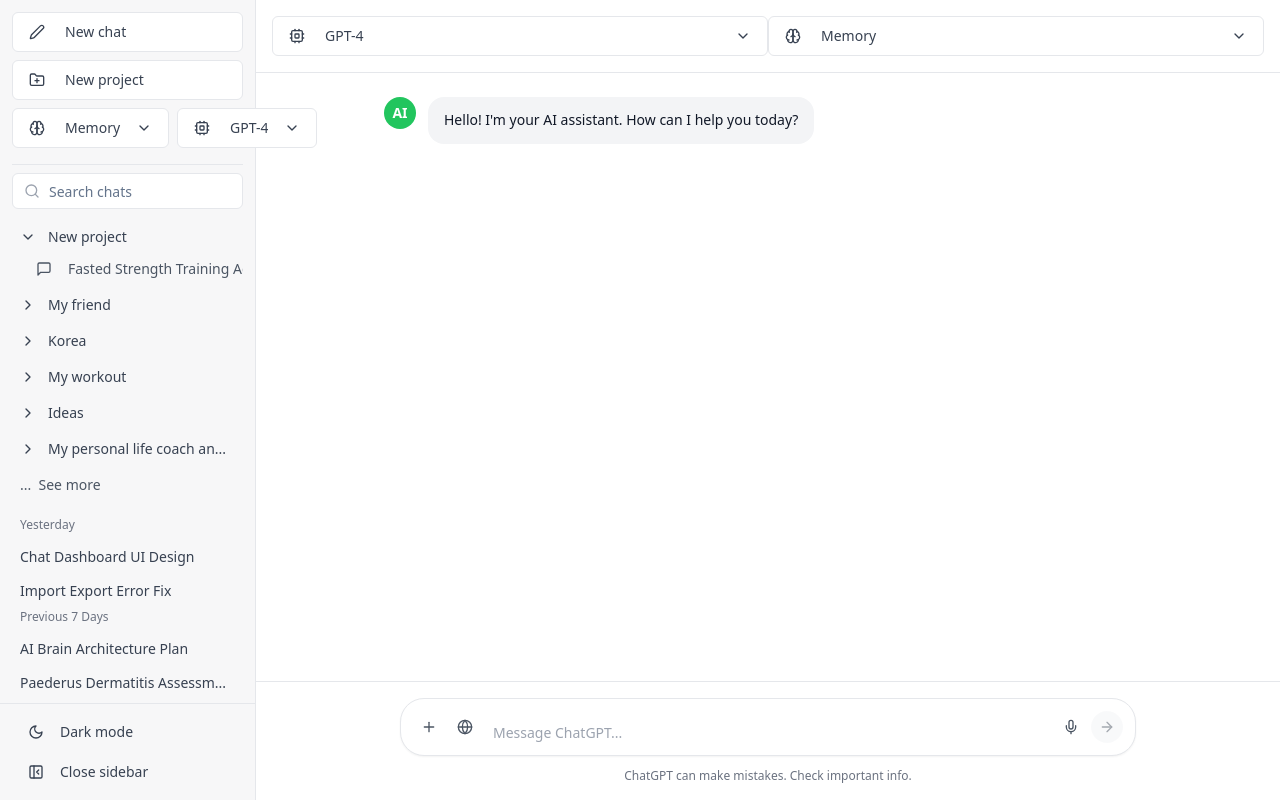
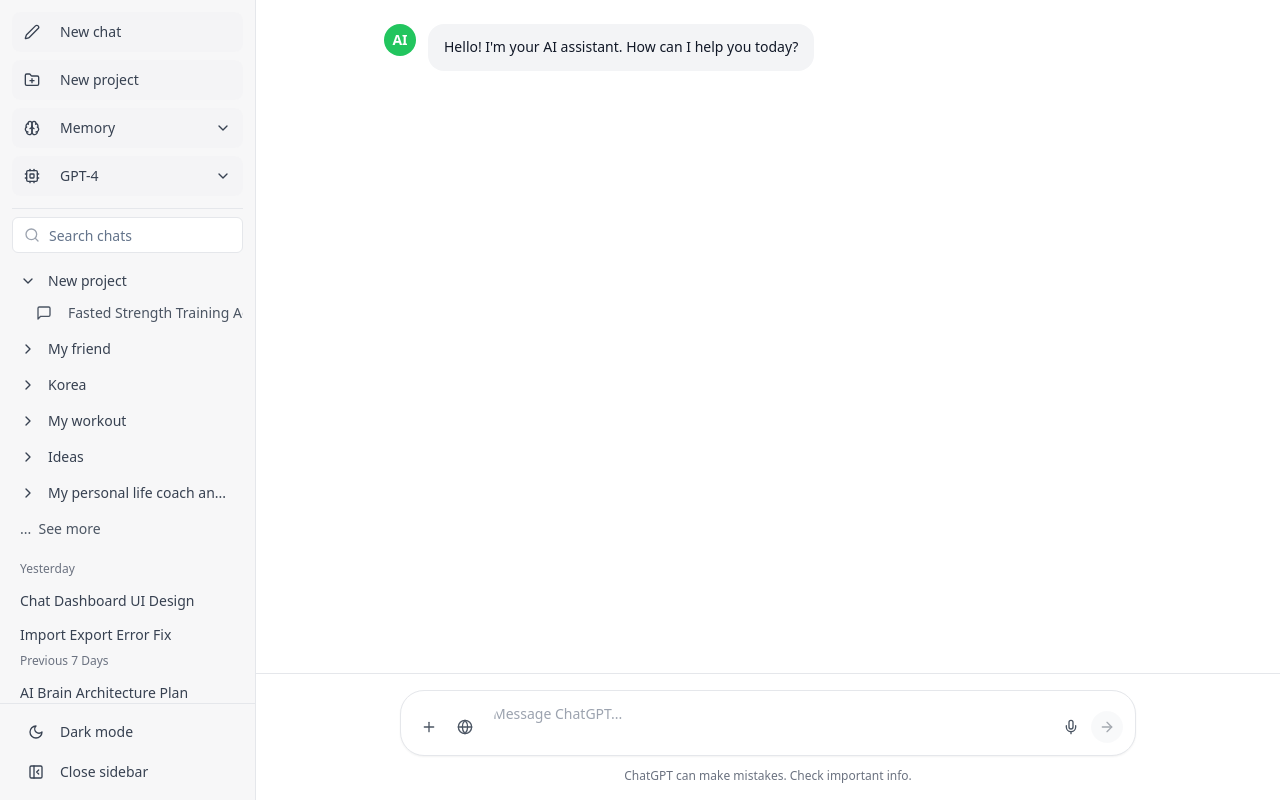
Before and after one commit to Block0Reward/chatty-clone-memory, a React (Vite) app: page / in a window 1280 px wide. Built offline with nearby package versions, Linux system fonts and the light colour scheme.

Commit message:
Refactor UI and implement auto-resize
- Styled sidebar action buttons.
- Removed action buttons from main area.
- Fixed chat input auto-resize.

```diff
--- a/src/components/ChatInput.tsx
+++ b/src/components/ChatInput.tsx
@@ -17,8 +17,11 @@ const ChatInput: React.FC<ChatInputProps> = ({ onSendMessage, disabled = false,
   // Auto-resize textarea
   useEffect(() => {
     if (textareaRef.current) {
+      // Reset height to auto to get the correct scrollHeight
       textareaRef.current.style.height = 'auto';
-      textareaRef.current.style.height = `${Math.min(textareaRef.current.scrollHeight, 128)}px`;
+      // Set height based on scrollHeight with min and max constraints
+      const newHeight = Math.min(Math.max(textareaRef.current.scrollHeight, 40), 200);
+      textareaRef.current.style.height = `${newHeight}px`;
     }
   }, [message]);
 
@@ -26,6 +29,11 @@ const ChatInput: React.FC<ChatInputProps> = ({ onSendMessage, disabled = false,
     if (message.trim() && !disabled) {
       onSendMessage(message.trim());
       setMessage('');
+      // Reset textarea height after clearing
+      if (textareaRef.current) {
+        textareaRef.current.style.height = 'auto';
+        textareaRef.current.style.height = '40px';
+      }
     }
   };
 
@@ -90,30 +98,29 @@ const ChatInput: React.FC<ChatInputProps> = ({ onSendMessage, disabled = false,
             </div>
 
             {/* Text Input */}
-            <div className="flex-1 min-h-[20px] max-h-32">
+            <div className="flex-1 min-w-0">
               <Textarea
                 ref={textareaRef}
                 value={message}
                 onChange={(e) => setMessage(e.target.value)}
                 onKeyDown={handleKeyDown}
                 placeholder="Message ChatGPT..."
-                className={`border-0 resize-none bg-transparent text-sm focus-visible:ring-0 focus-visible:ring-offset-0 p-0 min-h-[20px] overflow-y-auto ${
+                className={`border-0 resize-none bg-transparent text-sm focus-visible:ring-0 focus-visible:ring-offset-0 p-0 min-h-[40px] max-h-[200px] overflow-y-auto rounded-3xl ${
                   isDarkMode
                     ? 'placeholder:text-gray-400 text-gray-200'
                     : 'placeholder:text-gray-400'
                 }`}
                 rows={1}
                 style={{
-                  height: 'auto',
-                  minHeight: '20px',
-                  maxHeight: '128px',
+                  height: '40px',
+                  lineHeight: '1.5',
                 }}
                 disabled={disabled}
               />
             </div>
 
             {/* Right side buttons */}
-            <div className="flex items-center gap-1 flex-shrink-0">
+            <div className="flex items-end gap-1 flex-shrink-0">
               {/* Voice Input Button */}
               <Button
                 variant="ghost"
--- a/src/components/ChatInterface.tsx
+++ b/src/components/ChatInterface.tsx
@@ -1,8 +1,6 @@
 
 import React, { useState } from 'react';
 import ChatSidebar from './ChatSidebar';
-import ModelDropdown from './ModelDropdown';
-import MemoryDropdown from './MemoryDropdown';
 import ChatHistory from './ChatHistory';
 import ChatInput from './ChatInput';
 
@@ -72,16 +70,6 @@ const ChatInterface: React.FC = () => {
 
       {/* Main Chat Area */}
       <div className="flex-1 flex flex-col">
-        {/* Header */}
-        <div className={`border-b p-4 ${
-          isDarkMode ? 'border-gray-700 bg-gray-900' : 'border-gray-200 bg-white'
-        }`}>
-          <div className="flex items-center justify-between">
-            <ModelDropdown isDarkMode={isDarkMode} />
-            <MemoryDropdown isDarkMode={isDarkMode} />
-          </div>
-        </div>
-
         {/* Chat History */}
         <ChatHistory messages={messages} isDarkMode={isDarkMode} />
 
--- a/src/components/MemoryDropdown.tsx
+++ b/src/components/MemoryDropdown.tsx
@@ -54,22 +54,22 @@ const MemoryDropdown: React.FC<MemoryDropdownProps> = ({ isDarkMode = false }) =
     // TODO: Add your memory management logic here
   };
 
-  const buttonBaseClasses = `w-full h-10 justify-start text-sm font-normal transition-all duration-200 hover:shadow-sm focus:ring-2 focus:ring-offset-2 ${
+  const buttonBaseClasses = `w-full h-10 justify-start text-sm font-normal px-3 py-2 rounded-lg transition-all duration-200 ${
     isDarkMode
-      ? 'text-gray-300 hover:bg-gray-800/50 hover:border-gray-600 focus:ring-gray-500 border-gray-700'
-      : 'text-gray-700 hover:bg-gray-50 hover:border-gray-300 focus:ring-gray-400 border-gray-200'
+      ? 'text-gray-300 bg-gray-800/40 hover:bg-gray-700/60 border-0'
+      : 'text-gray-700 bg-gray-100/60 hover:bg-gray-200/80 border-0'
   }`;
 
   return (
     <DropdownMenu open={isOpen} onOpenChange={setIsOpen}>
       <DropdownMenuTrigger asChild>
         <Button
-          variant="outline"
+          variant="ghost"
           className={buttonBaseClasses}
         >
-          <Brain className="h-4 w-4 mr-3" />
+          <Brain className="h-4 w-4 mr-3 flex-shrink-0" />
           <span className="flex-1 text-left">Memory</span>
-          <ChevronDown className={`h-4 w-4 ml-2 transition-transform duration-200 ${
+          <ChevronDown className={`h-4 w-4 ml-2 flex-shrink-0 transition-transform duration-200 ${
             isOpen ? 'rotate-180' : ''
           }`} />
         </Button>
--- a/src/components/ModelDropdown.tsx
+++ b/src/components/ModelDropdown.tsx
@@ -23,22 +23,22 @@ const ModelDropdown: React.FC<ModelDropdownProps> = ({ isDarkMode = false }) =>
     { id: 'gemini', name: 'Gemini', description: 'Google model' },
   ];
 
-  const buttonBaseClasses = `w-full h-10 justify-start text-sm font-normal transition-all duration-200 hover:shadow-sm focus:ring-2 focus:ring-offset-2 ${
+  const buttonBaseClasses = `w-full h-10 justify-start text-sm font-normal px-3 py-2 rounded-lg transition-all duration-200 ${
     isDarkMode
-      ? 'text-gray-300 hover:bg-gray-800/50 hover:border-gray-600 focus:ring-gray-500 border-gray-700'
-      : 'text-gray-700 hover:bg-gray-50 hover:border-gray-300 focus:ring-gray-400 border-gray-200'
+      ? 'text-gray-300 bg-gray-800/40 hover:bg-gray-700/60 border-0'
+      : 'text-gray-700 bg-gray-100/60 hover:bg-gray-200/80 border-0'
   }`;
 
   return (
     <DropdownMenu>
       <DropdownMenuTrigger asChild>
         <Button
-          variant="outline"
+          variant="ghost"
           className={buttonBaseClasses}
         >
-          <Cpu className="h-4 w-4 mr-3" />
+          <Cpu className="h-4 w-4 mr-3 flex-shrink-0" />
           <span className="flex-1 text-left truncate">{selectedModel}</span>
-          <ChevronDown className="h-4 w-4 ml-2" />
+          <ChevronDown className="h-4 w-4 ml-2 flex-shrink-0" />
         </Button>
       </DropdownMenuTrigger>
       <DropdownMenuContent
--- a/src/components/sidebar/SidebarHeader.tsx
+++ b/src/components/sidebar/SidebarHeader.tsx
@@ -22,24 +22,24 @@ const SidebarHeader: React.FC<SidebarHeaderProps> = ({
   onCreateNewProject,
   isDarkMode
 }) => {
-  const buttonBaseClasses = `w-full h-10 justify-start text-sm font-normal transition-all duration-200 hover:shadow-sm focus:ring-2 focus:ring-offset-2 ${
+  const buttonBaseClasses = `w-full h-10 justify-start text-sm font-normal px-3 py-2 rounded-lg transition-all duration-200 ${
     isDarkMode
-      ? 'text-gray-300 hover:bg-gray-800/50 hover:border-gray-600 focus:ring-gray-500 border-gray-700'
-      : 'text-gray-700 hover:bg-gray-50 hover:border-gray-300 focus:ring-gray-400 border-gray-200'
+      ? 'text-gray-300 bg-gray-800/40 hover:bg-gray-700/60 border-0'
+      : 'text-gray-700 bg-gray-100/60 hover:bg-gray-200/80 border-0'
   }`;
 
   return (
-    <div className="p-3 space-y-4">
+    <div className="p-3 space-y-3">
       {/* Action Buttons Group */}
       <div className="space-y-2">
         <Tooltip>
           <TooltipTrigger asChild>
             <Button
               onClick={onCreateNewChat}
-              variant="outline"
+              variant="ghost"
               className={buttonBaseClasses}
             >
-              <Pen className="h-4 w-4 mr-3" />
+              <Pen className="h-4 w-4 mr-3 flex-shrink-0" />
               New chat
             </Button>
           </TooltipTrigger>
@@ -51,11 +51,11 @@ const SidebarHeader: React.FC<SidebarHeaderProps> = ({
         <Tooltip>
           <TooltipTrigger asChild>
             <Button
-              variant="outline"
+              variant="ghost"
               onClick={onCreateNewProject}
               className={buttonBaseClasses}
             >
-              <FolderPlus className="h-4 w-4 mr-3" />
+              <FolderPlus className="h-4 w-4 mr-3 flex-shrink-0" />
               New project
             </Button>
           </TooltipTrigger>
@@ -64,10 +64,10 @@ const SidebarHeader: React.FC<SidebarHeaderProps> = ({
           </TooltipContent>
         </Tooltip>
 
-        <div className="flex items-center space-x-2">
+        <div className="space-y-2">
           <Tooltip>
             <TooltipTrigger asChild>
-              <div className="flex-1">
+              <div>
                 <MemoryDropdown isDarkMode={isDarkMode} />
               </div>
             </TooltipTrigger>
@@ -78,7 +78,7 @@ const SidebarHeader: React.FC<SidebarHeaderProps> = ({
 
           <Tooltip>
             <TooltipTrigger asChild>
-              <div className="flex-1">
+              <div>
                 <ModelDropdown isDarkMode={isDarkMode} />
               </div>
             </TooltipTrigger>
```
